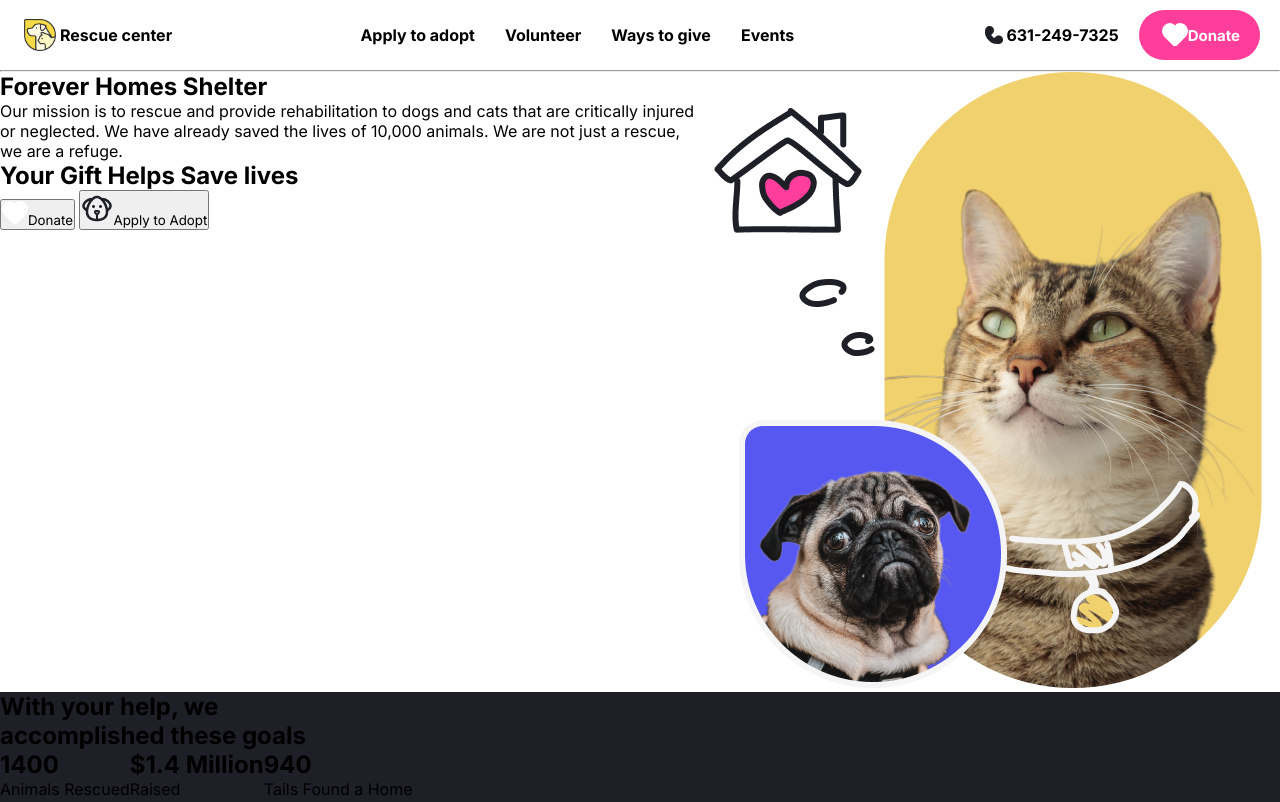
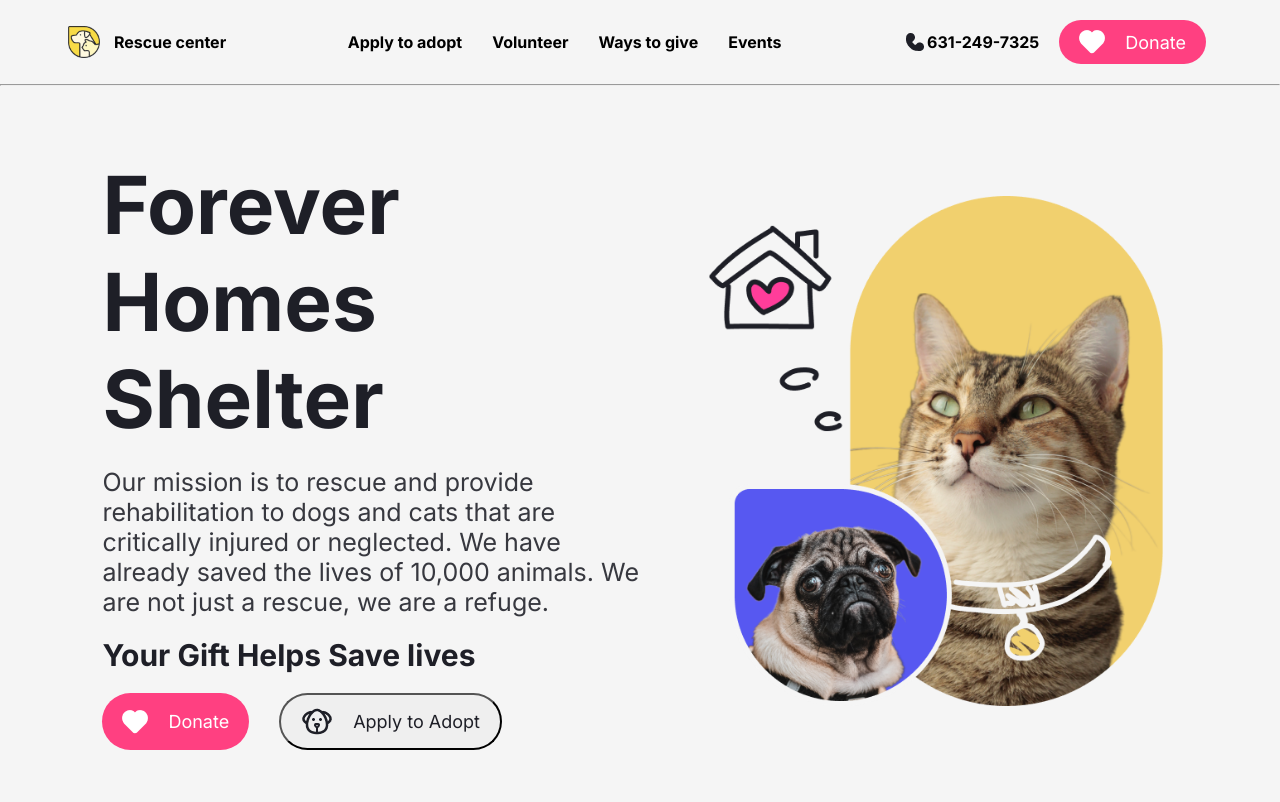
Before and after one commit to GuiRibeiro52/Forever-Homes, a plain HTML site: page index.html in a window 1280 px wide. Shown: the top 802 px of the page. Drawn offline with Linux system fonts and the light colour scheme.

Commit message:
Topo do site pronto

```diff
--- a/index.html
+++ b/index.html
@@ -34,7 +34,7 @@
             <div class="interface">
                 <div class="flex">
                     <div class="container-1">
-                        <h1>
+                        <h1 class="titulo">
                             Forever Homes Shelter
                         </h1>
                         <p>
@@ -45,8 +45,11 @@
                             Your Gift Helps Save lives
                         </h2>
 
-                        <button class="donate-btn"><img src="images/Shape.png" alt="heart">Donate</button>
-                        <button class="Apply-to-adopt"><img src="images/Icon1.png" alt="dog">Apply to Adopt</button>
+                        <div class="buttons">
+                            <button class="donate-btn"><img src="images/Shape.png" alt="heart">Donate</button>
+                            <button class="Apply-btn"><img src="images/Icon1.png" alt="dog">Apply to Adopt</button>
+                        </div>
+
                     </div>
 
                     <div class="img-topo-do-site">
--- a/style.css
+++ b/style.css
@@ -11,14 +11,39 @@
 
 .flex {
     display: flex;
+    justify-content: space-around;
+}
+
+body{
+    background-color: #f5f5f5;
 }
 
 .interface{
     max-width: auto;
 }
 
-h1.titulo span {
+.titulo span {
     color: #fffc00;
+}
+
+h1.titulo{
+    font-size: 80px;
+    margin-bottom: 20px;
+}
+
+.donate-btn{
+    background-color: #ff4081;
+    color: #fff;
+    display: flex;
+    align-items: center;
+    justify-content: center;
+    padding: 10px 20px;
+    font-size: 18px;
+    border: none;
+    border-radius: 50px;
+    cursor: pointer;
+    gap: 20px;
+    margin-right: 10px;
 }
 
 /* INÍCIO DO HEADER */
@@ -27,8 +52,9 @@ h1.titulo span {
     display: flex;
     justify-content: space-between;
     align-items: center;
-    padding: 10px 20px;
+    padding: 20px 5%;
 }
+
 .header .logo {
     display: flex;
     align-items: center;
@@ -42,9 +68,11 @@ h1.titulo span {
 
 .header .logo img {
     height: 40px;
+    margin-right: 10px;
 }
+
 .header nav {
-    flex: 1;
+
     display: flex;
     justify-content: center;
 }
@@ -66,34 +94,95 @@ h1.titulo span {
     display: flex;
     align-items: center;
 }
-.header .donate-btn{
-    font-size: 15px;
-    height: 50px;
-    font-weight: bold ;
-    background-color: #FF3D9A;
-    color: #fff;
-    border: none;
-    padding: 10px 20px;
-    border-radius: 30px;
-    cursor: pointer;
-    display: flex;
-    align-items: center;
-}
 
-.header .donate-btn img{
-    margin-left: 3px;
-}
 
 /* FIM DO HEADER */
 
+
+/* INICIO DO TOPO DO SITE */
+
+
+.topo-do-site {
+    padding: 70px 8%;
+    text-align: left;
+    color: #1E1F27;
+}
+
+.topo-do-site .flex {
+    display: flex;
+    align-items: center;
+    justify-content: space-between;
+}
+
+.topo-do-site .container-1 {
+    max-width: 50%;
+}
+
+.topo-do-site p {
+    font-size: 25px;
+    color: #37383f;
+    margin-bottom: 20px;
+}
+
+.topo-do-site h2 {
+    font-size: 30px;
+    color: #1E1F27;
+    margin-bottom: 20px;
+}
+
+.topo-do-site .buttons {
+    display: flex;
+    gap: 20px;
+}
+
+
+.topo-do-site .Apply-btn {
+    color:#1E1F27;
+    display: flex;
+    align-items: center;
+    justify-content: center;
+    padding: 10px 20px;
+    font-size: 18px;
+    border-radius: 50px;
+    cursor: pointer;
+    gap: 20px;
+    margin-right: 10px;
+}
+
+
+.img-topo-do-site {
+    max-width: 45%;
+}
+
+.img-topo-do-site img {
+    width: 100%;
+    border-radius: 10px;
+}
+
+/* FIM DO TOPO DO SITE */
+
 .carrossel{
     background-color: #1e1f27;
+    color: #fff;
 }
 
 .make-difference{
     background-color: #1e1f27;
+    color: #fff;
+    justify-content: center;
+    align-items: center;
 }
 
 .subscribe{
+    padding: 50px;
     background-color: #5758f1;
+    color: #fff;
+    justify-content: center;
+    align-items: center;
+    text-align: center;
 }
+
+.subscribe input{
+    justify-content: center;
+    align-items: center;
+}
```
